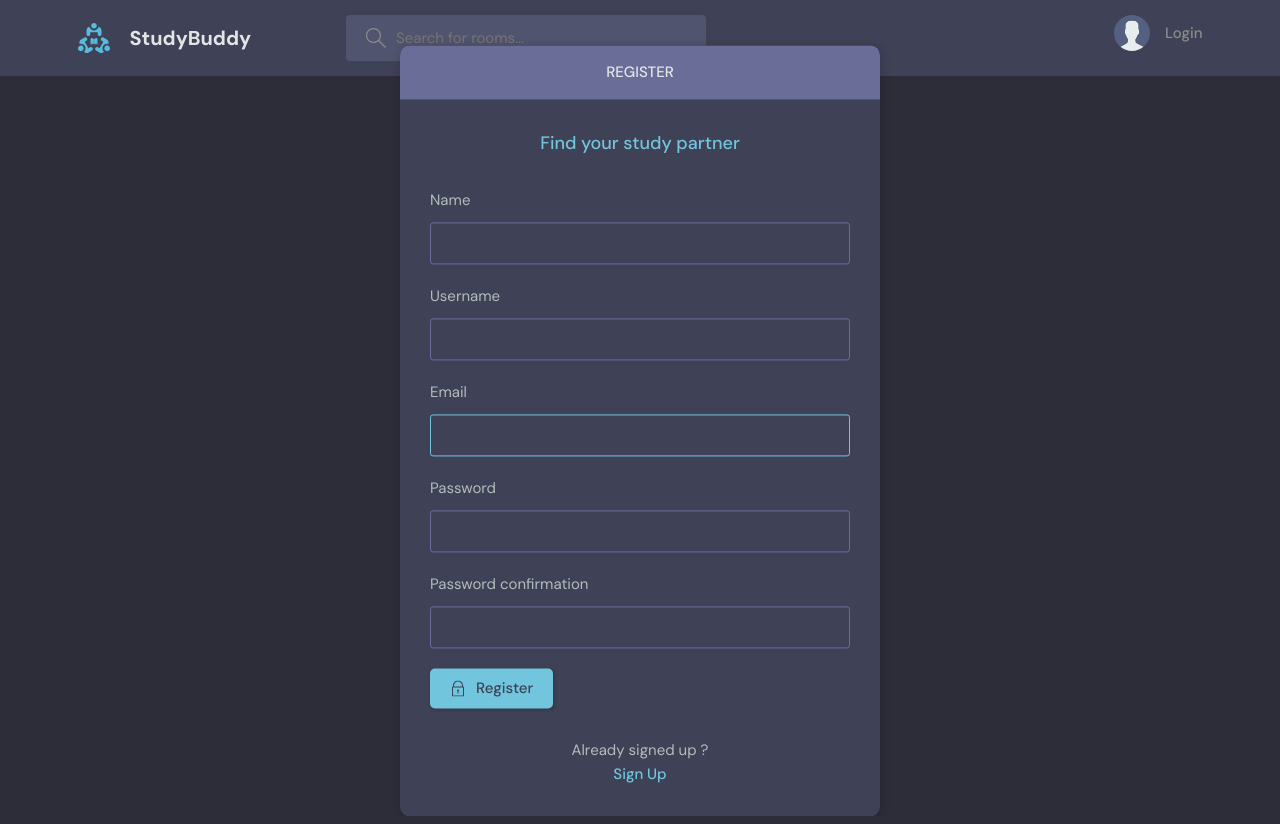
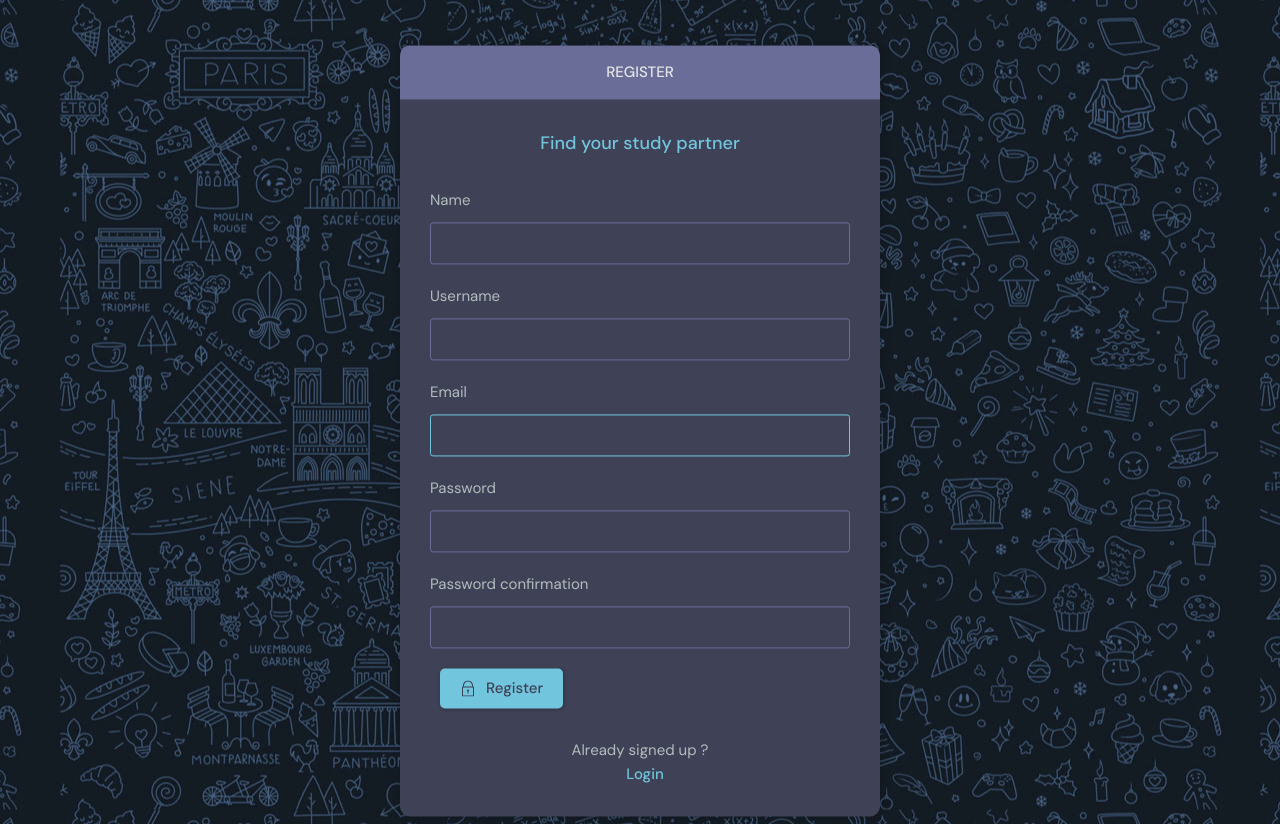
Before and after one commit to rugvedi18/studybuddy, a Django app: page /register/ in a window 1280 px wide. Run offline with Django 4.2, Linux system fonts and the light colour scheme; parts of the project's set-up code (start-up, migrations or seed data) failed here and were passed over.

Commit message:
landing page changes

```diff
--- a/base/templates/base/login_register.html
+++ b/base/templates/base/login_register.html
@@ -1,8 +1,27 @@
-{% extends 'main.html' %}
+<!DOCTYPE html>
+{% load static %}
+<html lang="en">
+  <head>
+    <meta charset="UTF-8" />
+    <meta http-equiv="X-UA-Compatible" content="IE=edge" />
+    <meta name="viewport" content="width=device-width, initial-scale=1.0" />
+    <link rel="shortcut icon" href="assets/favicon.ico" type="image/x-icon" />
+    <link rel="stylesheet" href="{% static 'css/style.css' %}" />
+    <link rel="stylesheet" href="{% static 'css/main.css' %}">
+    <title>StudyBuddy - Find study partners around the world!</title>
+  </head>
 
-{% block content %}
+  <body class="body">
+
+    {% if messages %}
+    <ul class="messages">
+        {% for message in messages %}
+        <li>{{ message }}</li>
+        {% endfor %}
+    </ul>
+    {% endif %}
+
 <main class="auth layout">
-
   {% if page == 'login' %}
   <div class="container">
     <div class="layout__box">
@@ -86,11 +105,14 @@
 
         <div class="auth__action">
           <p>Already signed up ?</p>
-          <a href="{% url 'login' %}" class="btn btn--link">Sign Up</a>
+          <a href="{% url 'login' %}" class="btn btn--link">Login</a>
         </div>
       </div>
     </div>
   </div>
   {% endif %}
 </main>
-{% endblock content %}
+
+<script src="{% static 'js/script.js' %}"></script>
+</body>
+</html>
--- a/static/css/main.css
+++ b/static/css/main.css
@@ -1,9 +1,16 @@
+.body {
+  background-image: linear-gradient(rgba(0, 0, 0, 0.2), rgba(0, 0, 0, 0.2)),
+    url("../img/landing_page_bg.jpg");
+  background-attachment: fixed;
+  background-position: center;
+}
+
 .landing_title {
   display: flex;
   flex-direction: column;
   justify-content: center;
   align-items: center;
-  padding-top: 4em;
+  padding-top: 6em;
 }
 
 .landing_logo {
@@ -30,16 +37,19 @@
 .landing_desc > p {
   text-align: center;
   font-size: large;
+  color: white;
 }
 
 .landing_options {
   display: flex;
+  justify-content: space-evenly;
+  align-items: center;
+
   margin-top: 20rem;
-  padding-left: 50rem;
-}
+  width: 50%;
 
-.login {
-  margin-left: 10rem;
+  margin-left: auto;
+  margin-right: auto;
 }
 
 .btn {
```
Also changed, not shown: base/templates/base/landing_page.html (+5 -2 lines).
